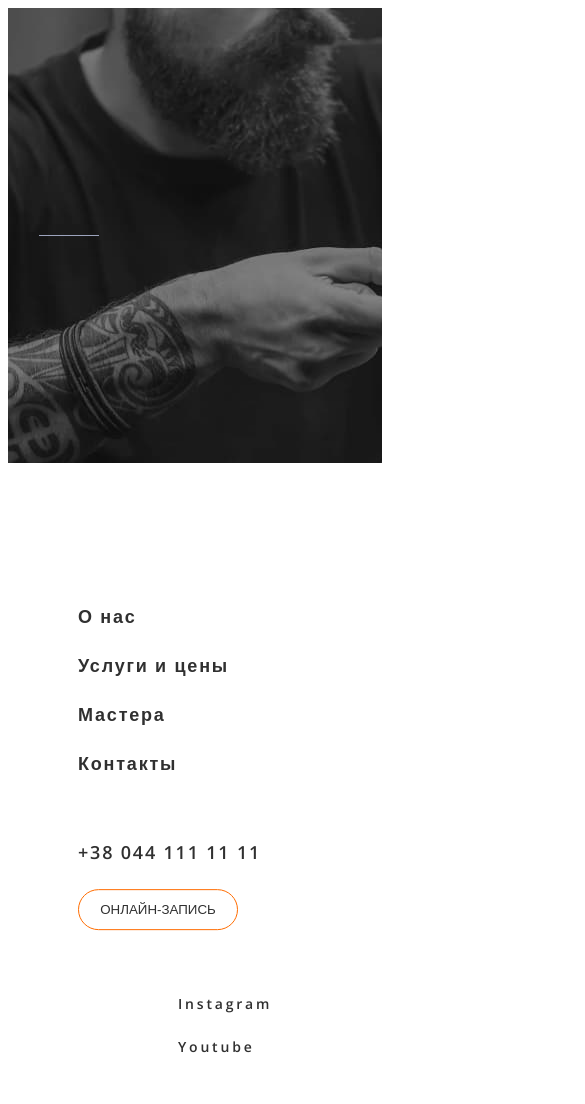
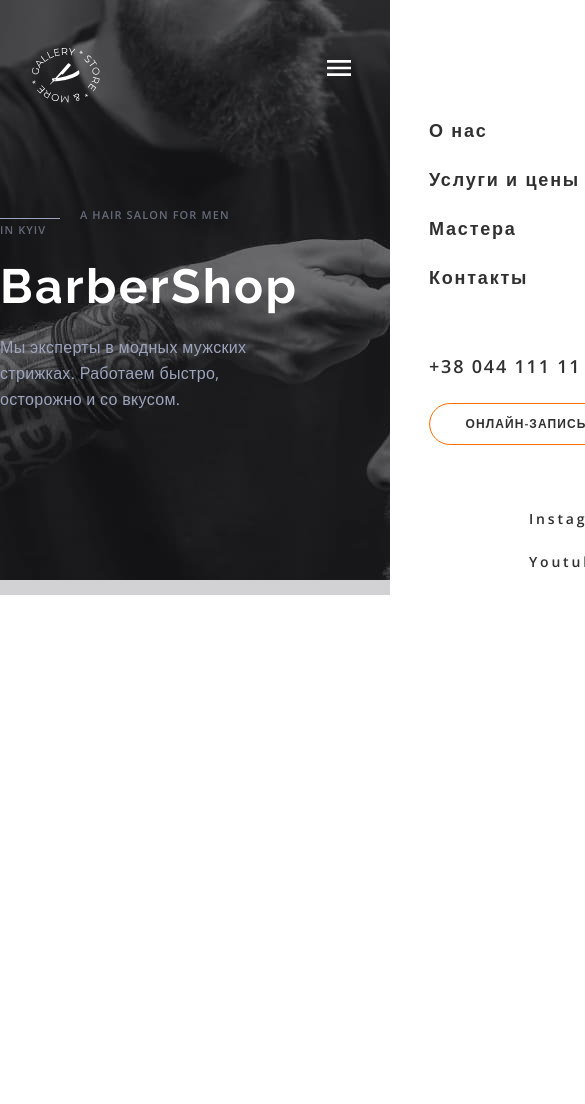
Before and after one commit to KORZHILLIA/barber-shop, a website: page src/index.html in a window 390 px wide. Shown: the top 1104 px of the page, 585 px wide, since content can reach past the window. After the commit the page ends 844 px from the top, so only its background shows below. Drawn offline with nearby package versions, Linux system fonts and the light colour scheme.

Commit message:
Mobile menu added

```diff
--- a/src/index.html
+++ b/src/index.html
@@ -8,15 +8,37 @@
       href="https://fonts.googleapis.com/css2?family=Open+Sans:wght@400;600;700&family=Raleway:wght@700&display=swap"
       rel="stylesheet"
     />
+    <link rel="stylesheet" href="https://cdnjs.cloudflare.com/ajax/libs/modern-normalize/1.1.0/modern-normalize.min.css" integrity="sha512-wpPYUAdjBVSE4KJnH1VR1HeZfpl1ub8YT/NKx4PuQ5NmX2tKuGu6U/JRp5y+Y8XG2tV+wKQpNHVUX03MfMFn9Q==" crossorigin="anonymous" referrerpolicy="no-referrer" />
     <link href="./scss/main.css" rel="stylesheet" />
     <title>Barber Shop</title>
   </head>
   <body>
-    <header class="header container">
+    <header class="header container flexy">
       <svg class="header__logo" width="69" height="55">
         <use href="./images/svgs/symbol-defs.svg#icon-logo"></use>
       </svg>
-      <div class="header__mobile-menu hidden">
+      <svg class="header__menu-btn" id="burger" width="40" height="40">
+        <use
+          class="mobile-menu__burger"
+          href="./images/svgs/symbol-defs.svg#icon-burger"
+        ></use>
+      </svg>
+    </header>
+    <main>
+      <section class="hero">
+        <div class="container hero__container">
+          <h2 class="preheader preheader--dark">A hair salon for men in Kyiv</h2>
+          <h1 class="header-main">BarberShop</h1>
+          <p class="hero__text">Мы эксперты в модных мужских стрижках. Работаем быстро, осторожно и со вкусом.</p>
+        </div>
+      </section>
+    </main>
+    <div class="mobile-menu hidden" id="mobile-menu">
+      <svg class="mobile-menu__close" id="cross" width="40" height="40">
+        <use
+          href="./images/svgs/symbol-defs.svg#icon-close"
+        ></use>
+      </svg>
         <nav class="mobile-menu__navigation">
           <ul class="navigation__list">
             <li class="navigation__item">
@@ -37,7 +59,7 @@
           <a href="tel:+380441111111" class="contacts__tel"
             >+38 044 111 11 11</a
           >
-          <button class="btn btn--light header__btn">онлайн-запись</button>
+          <button class="btn btn--light menu__btn">онлайн-запись</button>
         </div>
         <ul class="mobile-menu__socials">
           <li class="socials__item flexy">
@@ -58,25 +80,6 @@
           </li>
         </ul>
       </div>
-      <svg class="header__mobile-menu" width="40" height="40">
-        <use
-          class="mobile-menu__burger"
-          href="./images/svgs/symbol-defs.svg#icon-burger"
-        ></use>
-        <use
-          class="mobile-menu__close visually-hidden"
-          href="./images/svgs/symbol-defs.svg#icon-close"
-        ></use>
-      </svg>
-    </header>
-    <main>
-      <section class="hero">
-        <div class="container hero__container">
-          <h2 class="preheader preheader--dark"></h2>
-          <h1 class="header-main"></h1>
-          <p class="hero__text"></p>
-        </div>
-      </section>
-    </main>
+      <script src="./js/mobile-menu.js"></script>
   </body>
 </html>
--- /dev/null
+++ b/src/js/mobile-menu.js
@@ -0,0 +1,20 @@
+const refs = {
+    burgerBtn: document.querySelector('#burger'),
+    menu: document.querySelector('#mobile-menu'),
+    closeBtn: document.querySelector('#cross'),
+}
+
+const { burgerBtn, menu, closeBtn } = refs;
+
+burgerBtn.addEventListener('click', burgerBtnClickHandler);
+closeBtn.addEventListener('click', closeBtnClickHandler);
+
+function burgerBtnClickHandler() {
+    menu.classList.remove('hidden');
+    burgerBtn.classList.add('hidden');
+}
+
+function closeBtnClickHandler() {
+    menu.classList.add('hidden');
+    burgerBtn.classList.remove('hidden');
+}
--- a/src/scss/base/_general.scss
+++ b/src/scss/base/_general.scss
@@ -4,10 +4,14 @@ body {
 }
 
 .container {
-  width: 480px;
-  margin: 0 auto;
-  padding-left: 31px;
-  padding-right: 31px;
+  width: 100%;
+
+  @media screen and (min-width: 480px) {
+    width: 480px;
+    margin: 0 auto;
+    padding-left: 31px;
+    padding-right: 31px;
+  }
 }
 
 ul {
@@ -21,11 +25,22 @@ a {
     color: inherit;
 }
 
+button {
+  margin: 0;
+  padding: 0;
+}
+
+p, h1, h2, h3, h4, h5, h6 {
+    margin: 0;
+    padding: 0;
+}
+
 .flexy {
   display: flex;
 }
 
 .btn {
+  font-family: inherit;
   display: block;
   min-width: 160px;
   max-width: 194px;
@@ -45,6 +60,11 @@ a {
     @include font(11px, 1.36, 0.1em);
     text-transform: uppercase;
     margin-bottom: 20px;
+    font-weight: inherit;
+}
+
+.preheader--dark {
+    color: $color-font-preheader;
 }
 
 .preheader--dark::before,
@@ -55,3 +75,7 @@ a {
     width: 60px;
     margin-right: 20px;
 }
+
+.preheader--dark::before {
+  background-color: $color-font-gray;
+}
--- a/src/scss/components/_header.scss
+++ b/src/scss/components/_header.scss
@@ -1,83 +1,22 @@
 .header {
   position: absolute;
-  padding: 48px, 31px, 0;
-  display: flex;
+  top: 0;
+  left: 0;
+  z-index: 2;
+  padding: 48px 31px;
   justify-content: space-between;
 }
 
 .header__logo {
-  fill: $color-dark-main;
+  fill: $color-white-main;
 }
 
-.header__mobile-menu {
-  position: absolute;
-  transform: translateY(0);
-  background-color: $color-white-main;
-  padding: 48px 31px;
-  padding-left: 39px;
-  color: $color-dark-main;
-  @include font(18px, 1.39, 0.1em);
-  transition: transform $transition;
+.header__menu-btn {
+  fill: $color-white-main;
+  transform: scale(1);
+  transition: transform $transition 150ms;
 }
 
-.header__mobile-menu.hidden {
-  transform: translateY(100%);
+.header__menu-btn.hidden {
+  transform: scale(0);
 }
-
-.mobile-menu__navigation {
-  margin-bottom: 64px;
-}
-
-.navigation__item:not(:last-child) {
-  margin-bottom: 24px;
-}
-
-.navigation__item:hover {
-  color: $color-orange-main;
-}
-
-.mobile-menu__contacts {
-  margin-bottom: 64px;
-}
-
-.contacts__tel {
-    display: inline-block;
-  margin-bottom: 24px;
-}
-
-.header__btn {
-    text-transform: uppercase;
-}
-
-.socials__item {
-    align-items: center;
-}
-
-.socials__item:not(:last-child) {
-    margin-bottom: 24px;
-}
-
-.socials__link {
-    color: inherit;
-    @include font(14px, 1.36, 0.2em);
-}
-
-
-.socials__item::before {
-    content: '';
-    display: inline-block;
-    height: 1px;
-    width: 60px;
-    background-color: $color-dark-main;
-    margin-right: 40px;
-    transform: scaleX(0);
-    transform-origin: right;
-    transition: transform $transition;
-}
-
-.socials__item:hover::before {
-    transform: scaleX(100%);
-}
-.mobile-menu__burger {
-  fill: $color-dark-main;
-}
--- a/src/scss/components/_hero.scss
+++ b/src/scss/components/_hero.scss
@@ -1,7 +1,12 @@
 .hero {
   position: relative;
-  background-image: url('../../images/mobile/hero/Slider-img-3.jpg');
+  background-image: linear-gradient(
+      to top,
+      $color-gradient-hero,
+      $color-gradient-hero
+    ), url('../images/mobile/hero/slider-3.jpg');
   background-repeat: no-repeat;
+  background-size: auto auto;
   padding-top: 208px;
   padding-bottom: 183px;
 }
@@ -10,17 +15,9 @@
   padding-right: 143px;
 }
 
-.preheader--dark {
-  color: $color-font-gray;
-}
-
-.preheader--dark::before {
-  background-color: $color-font-gray;
-}
-
 .header-main {
   font-family: $font-support;
-  @include font(48px, 1.17, 0.5em);
+  @include font(48px, 1.17, 0.05em);
   color: $color-white-main;
   margin-bottom: 20px;
 }
@@ -28,4 +25,5 @@
 .hero__text {
     color: $color-font-gray;
     @include font(16px, 1.63, 0.02em);
+    font-weight: 400;
 }
--- /dev/null
+++ b/src/scss/components/_mobile-menu.scss
@@ -0,0 +1,80 @@
+.mobile-menu {
+  position: fixed;
+  top: 0;
+  right: 0;
+  transform: translateX(0);
+  background-color: $color-white-main;
+  padding: 118px 103px 227px 40px;
+  padding-left: 39px;
+  color: $color-dark-main;
+  @include font(18px, 1.39, 0.1em);
+  transition: transform $transition;
+}
+
+.mobile-menu.hidden {
+  transform: translateX(100%);
+}
+
+.mobile-menu__close {
+    position: absolute;
+    top: 48px;
+    right: 31px;
+}
+
+.mobile-menu__navigation {
+  margin-bottom: 64px;
+}
+
+.navigation__item:not(:last-child) {
+  margin-bottom: 24px;
+}
+
+.navigation__item:hover {
+  color: $color-orange-main;
+}
+
+.mobile-menu__contacts {
+  margin-bottom: 64px;
+}
+
+.contacts__tel {
+    display: inline-block;
+  margin-bottom: 24px;
+}
+
+.menu__btn {
+    width: 194px;
+    @include font(12px, 1.33, 0.09em);
+    font-weight: inherit;
+    text-transform: uppercase;
+}
+
+.socials__item {
+    align-items: center;
+}
+
+.socials__item:not(:last-child) {
+    margin-bottom: 24px;
+}
+
+.socials__link {
+    color: inherit;
+    @include font(14px, 1.36, 0.2em);
+}
+
+
+.socials__item::before {
+    content: '';
+    display: inline-block;
+    height: 1px;
+    width: 60px;
+    background-color: $color-dark-main;
+    margin-right: 40px;
+    transform: scaleX(0);
+    transform-origin: right;
+    transition: transform $transition;
+}
+
+.socials__item:hover::before {
+    transform: scaleX(100%);
+}
--- a/src/scss/main.scss
+++ b/src/scss/main.scss
@@ -4,3 +4,4 @@
 @import './utils/utils';
 @import './components/header';
 @import './components/hero';
+@import './components/mobile-menu';
```
Also changed, not shown: images/mobile/hero/slider-3.jpg (added), src/images/mobile/hero/slider-3.jpg (renamed from src/images/mobile/hero/Slider-img-3.jpg), src/scss/main.css, 1 other file.
